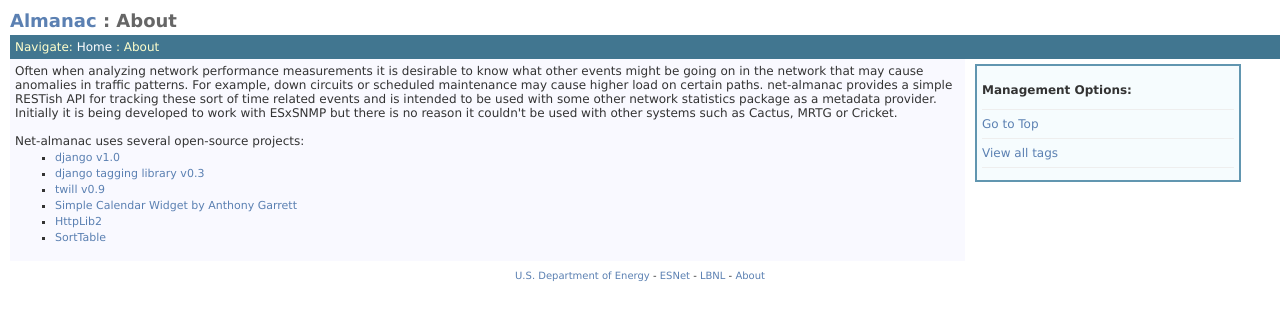
After one commit to mmernik/net-almanac, a Django app: template almanac/templates/net_almanac/about.html in a window 1280 px wide. The commit adds this page. Shown: the top 320 px of the page. Run offline with Django 3.2, Linux system fonts and the light colour scheme; the template is opened without the code that fills it, so the values that code supplies are empty; parts of the project's set-up code (start-up, migrations or seed data) failed here and were passed over.

Commit message:
add a simple footer and an "about" page

```diff
--- a/almanac/media/css/layout.css
+++ b/almanac/media/css/layout.css
@@ -4,7 +4,7 @@
 #header { width:100%; padding: 5px; }
 #content-main { float:left; width:100%; }
 #content-related { float:right; width:18em; position:relative; margin-right:-19em; }
-#footer { clear:both; padding:10px; }
+#footer { clear:both; padding:10px; text-align:center; }
 
 /*  COLUMN TYPES  */
 .colMS { margin-right:20em !important; }
--- a/almanac/net_almanac/urls.py
+++ b/almanac/net_almanac/urls.py
@@ -43,14 +43,7 @@ urlpatterns = patterns('',
     (r'^event/filter/$',
       'almanac.net_almanac.views.filter'),
 
-    #date-based views
-    (r'^event/date/$',
-     'almanac.net_almanac.views.view_by_date'),
-
-    (r'^event/date/(?P<year>\d{4})/$',
-     'almanac.net_almanac.views.view_by_year'),
-
-    (r'^event/date/(?P<year>\d{4})/(?P<month>\d{2})/$',
-     'almanac.net_almanac.views.view_by_month'),
-
+    (r'^about/$',
+      'django.views.generic.simple.direct_to_template',
+      {'template': 'net_almanac/about.html'}),
 )
--- a/almanac/templates/base.html
+++ b/almanac/templates/base.html
@@ -44,5 +44,16 @@
 
 	</div>
 </div>
+<div id="footer">
+<p class="tiny">
+<a href="http://www.energy.gov/">U.S. Department of Energy</a> -
+<a href="http://www.es.net/">ESNet</a> -
+<a href="http://www.lbl.gov/">LBNL</a> -
+<a href="/net_almanac/about/">About</a>
+
+
+
+</p>
+</div>
 </body>
 </html>
--- /dev/null
+++ b/almanac/templates/net_almanac/about.html
@@ -0,0 +1,50 @@
+{% extends "base.html" %}
+
+{% block subtitle %} : About {% endblock %}
+
+{% block head %}
+{% endblock %}
+
+
+
+{% block navigate %}: About {% endblock %}
+
+
+{% block body %}
+
+
+Often when analyzing network performance measurements it is desirable to know what other events might be going on in the network that may cause anomalies in traffic patterns. For example, down circuits or scheduled maintenance may cause higher load on certain paths. net-almanac provides a simple RESTish API for tracking these sort of time related events and is intended to be used with some other network statistics package as a metadata provider. Initially it is being developed to work with ESxSNMP but there is no reason it couldn't be used with other systems such as Cactus, MRTG or Cricket.
+
+<br /><br />
+Net-almanac uses several open-source projects:
+<ul>
+<li>
+<a href="http://www.djangoproject.com/">
+django v1.0
+</a>
+</li><li>
+<a href="http://code.google.com/p/django-tagging/">
+django tagging library v0.3
+</a>
+</li><li>
+<a href="http://twill.idyll.org/">
+twill v0.9
+</a>
+</li><li>
+<a href="http://www.tarrget.info/calendar/scw.htm">
+Simple Calendar Widget by Anthony Garrett
+</a>
+</li><li>
+<a href="http://code.google.com/p/httplib2/">
+HttpLib2
+</a>
+</li><li>
+<a href="http://www.kryogenix.org/code/browser/sorttable/">
+SortTable
+</a>
+</li>
+</ul>
+{% endblock %}
+
+{% block side_options %}
+{% endblock %}
```
